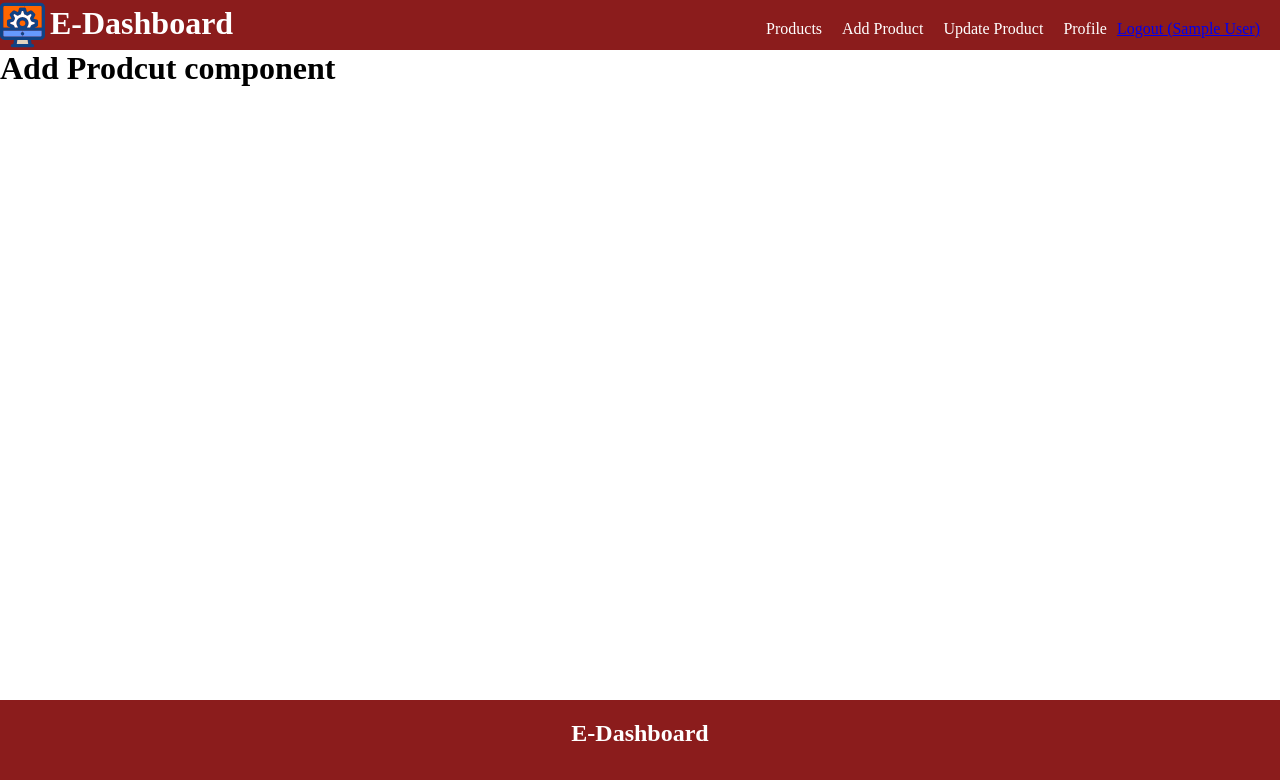
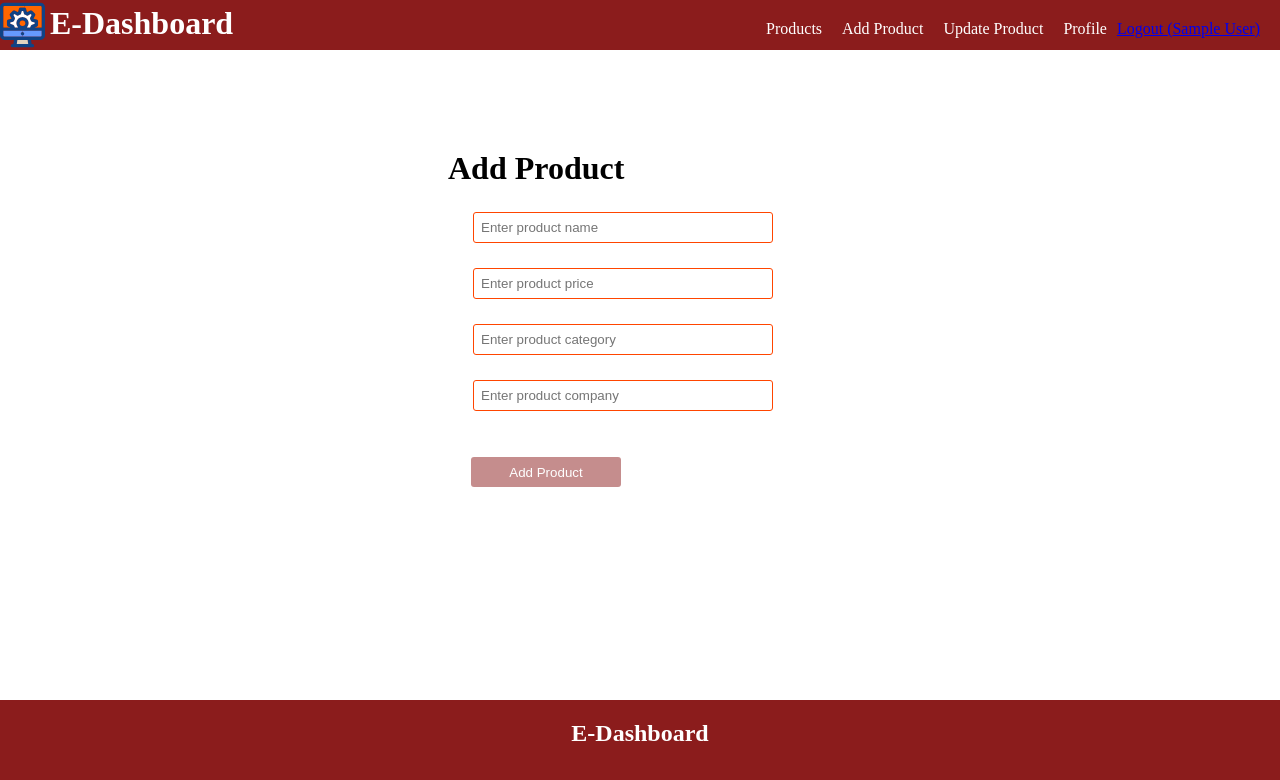
Before and after one commit to AhsanHafeez2525/Dashboard_Mern_Web_App, a React (Vite) app in the folder frontend-dash/: page /add in a window 1280 px wide. Shown: the top 780 px of the page. Built offline with nearby package versions, Linux system fonts and the light colour scheme; sample sign-in values are in the browser's storage.

Commit message:
add-product-ui

```diff
--- a/frontend-dash/src/App.css
+++ b/frontend-dash/src/App.css
@@ -35,10 +35,15 @@
 	border: 1px solid orangered;
 	border-radius: 3px;
 }
-.login {
+.login,
+.product {
 	margin-left: 35%;
 	margin-top: 100px;
 }
+/* .product1 {
+	margin-left: 32%;
+	margin-top: 100px;
+} */
 .signup-button {
 	margin: 21px;
 	width: 150px;
@@ -55,12 +60,7 @@
 	background: #8b1c1c;
 }
 .form-error {
+	margin-left: 26px;
 	font-size: 1rem;
 	color: #f3211a;
-	margin-left: 26px;
 }
-
-.logo12 {
-	width: 45px;
-	float: left;
-}
--- a/frontend-dash/src/App.jsx
+++ b/frontend-dash/src/App.jsx
@@ -6,6 +6,7 @@ import { BrowserRouter, Routes, Route } from 'react-router-dom';
 import SignUpForm from './components/SignUpForm.jsx';
 import PrivateComponent from './components/PrivateComponent.jsx';
 import Login from './components/Login.jsx';
+import AddProduct from './components/AddProduct.jsx';
 
 function App() {
 	return (
@@ -15,7 +16,7 @@ function App() {
 				<Routes>
 					<Route element={<PrivateComponent />}>
 						<Route path='/' element={<h1>Prodcut Listing component</h1>} />
-						<Route path='/add' element={<h1>Add Prodcut component</h1>} />
+						<Route path='/add' element={<AddProduct />} />
 						<Route path='/update' element={<h1>Update Prodcut component</h1>} />
 						<Route path='/logout' element={<h1>Logout Prodcut component</h1>} />
 						<Route
--- /dev/null
+++ b/frontend-dash/src/components/AddProduct.jsx
@@ -0,0 +1,63 @@
+import React, { useState } from 'react';
+
+const AddProduct = () => {
+	const [name, setName] = useState('');
+	const [price, setPrice] = useState('');
+	const [category, setCategory] = useState('');
+	const [company, setCompany] = useState('');
+
+	const addProduct = () => {
+		console.warn(name, price, category, company);
+	};
+
+	return (
+		<div className='product'>
+			<h1 className='product1'>Add Product</h1>
+			<input
+				type='text'
+				name=''
+				placeholder='Enter product name'
+				className='input-box'
+				value={name}
+				onChange={e => {
+					setName(e.target.value);
+				}}
+			/>
+			<input
+				type='text'
+				name=''
+				placeholder='Enter product price'
+				className='input-box'
+				value={price}
+				onChange={e => {
+					setPrice(e.target.value);
+				}}
+			/>
+			<input
+				type='text'
+				name=''
+				placeholder='Enter product category'
+				className='input-box'
+				value={category}
+				onChange={e => {
+					setCategory(e.target.value);
+				}}
+			/>
+			<input
+				type='text'
+				name=''
+				placeholder='Enter product company'
+				className='input-box'
+				value={company}
+				onChange={e => {
+					setCompany(e.target.value);
+				}}
+			/>
+			<button onClick={addProduct} className='signup-button'>
+				Add Product
+			</button>
+		</div>
+	);
+};
+
+export default AddProduct;
```
Also changed, not shown: 1 other file (tests, documents, lock files or other folders).
